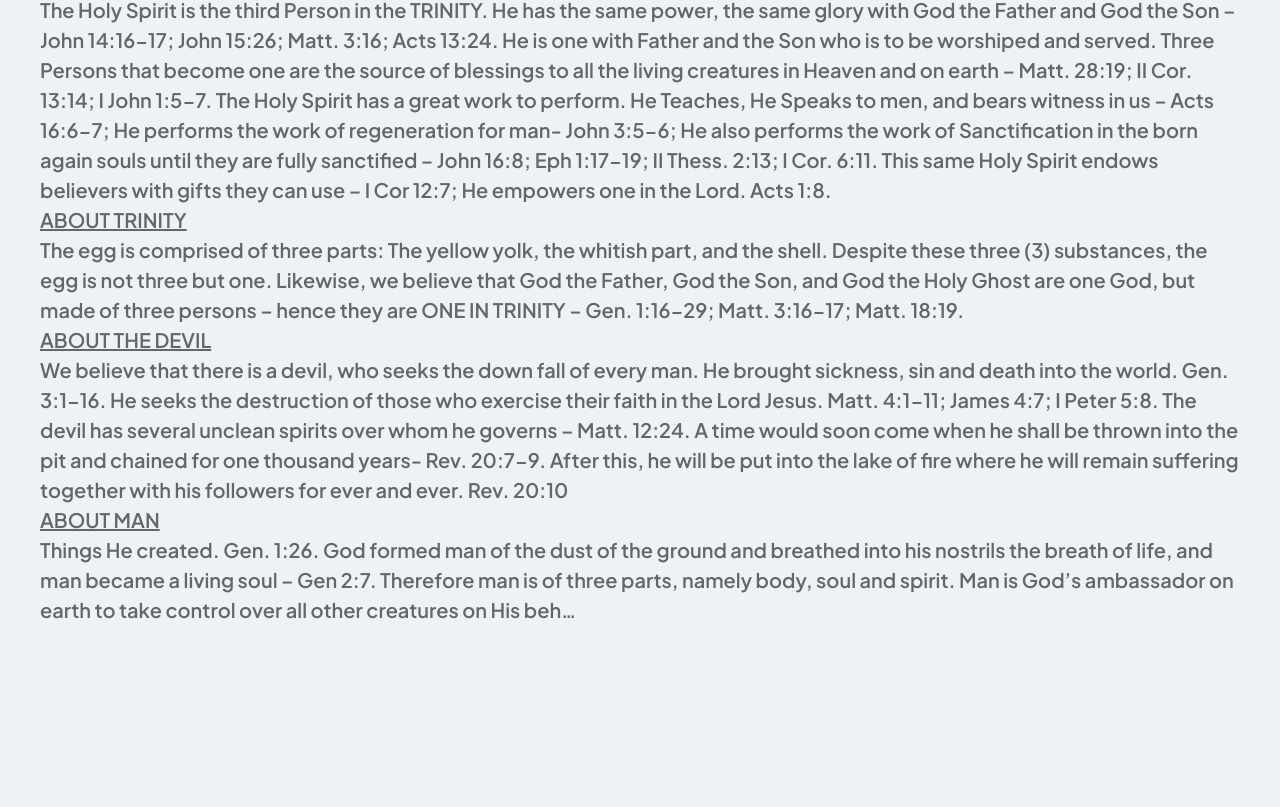
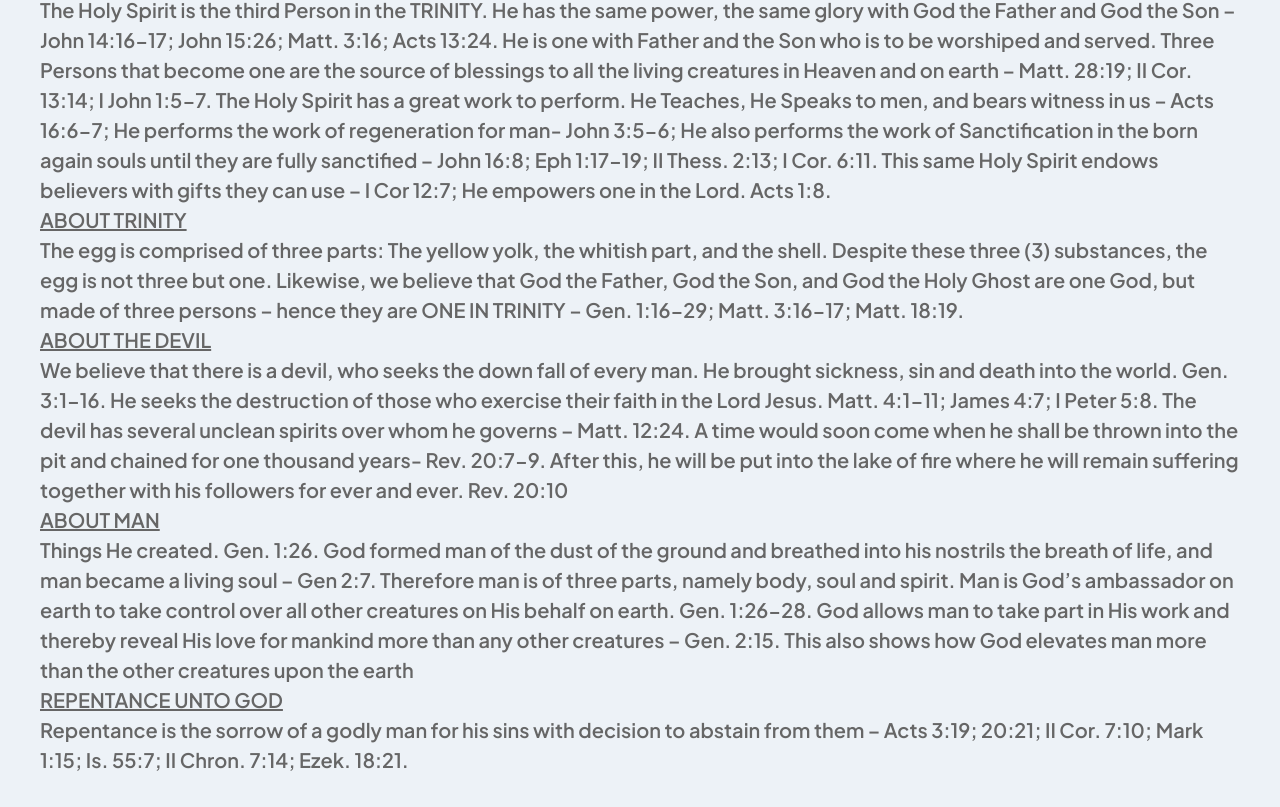
Before and after one commit to LivingGrace/website, a Next.js app: page /about in a window 1280 px wide. Shown: the part 2389-3196 px from the top of the page. Before the commit the page ends 3046 px from the top, so only its background shows below. Built offline with nearby package versions, Linux system fonts and the light colour scheme.

Commit message:
fix: add rest of about us text

```diff
--- a/src/pages/about.tsx
+++ b/src/pages/about.tsx
@@ -126,7 +126,7 @@ const About = () => (
                     Holy Spirit – II Tim. 3:16-17. All the Christian teachings and the Christian attitude of the Children of
                     God are such as are established in the Holy Bible – II Tim. 3:10-15; II Peter 1:21; John 17:17; Ps.
                     119:105.
-                    <br />
+                    <br/>
                     We believe that the Bible is the written and revealed Will of God. Man’s position to God, the way to
                     obtain salvation, woe and destruction awaiting sinners that refuse to repent and everlasting joy that is
                     kept for the born again souls. All the Bible teachings are holy, what the Bible reveals as the will of
@@ -181,7 +181,14 @@ const About = () => (
                     Things He created. Gen. 1:26. God formed man of the dust of the ground and breathed into his nostrils
                     the breath of life, and man became a living soul – Gen 2:7. Therefore man is of three parts, namely
                     body, soul and spirit. Man is God’s ambassador on earth to take control over all other creatures on His
-                    beh…
+                    behalf on earth. Gen. 1:26-28. God allows man to take part in His work and thereby reveal His love for
+                    mankind more than any other creatures – Gen. 2:15. This also shows how God elevates man more than the
+                    other creatures upon the earth
+                </p>
+                <p className="underline">REPENTANCE UNTO GOD</p>
+                <p>
+                    Repentance is the sorrow of a godly man for his sins with decision to abstain from them – Acts 3:19;
+                    20:21; II Cor. 7:10; Mark 1:15; Is. 55:7; II Chron. 7:14; Ezek. 18:21.
                 </p>
             </div>
         </div>
```
